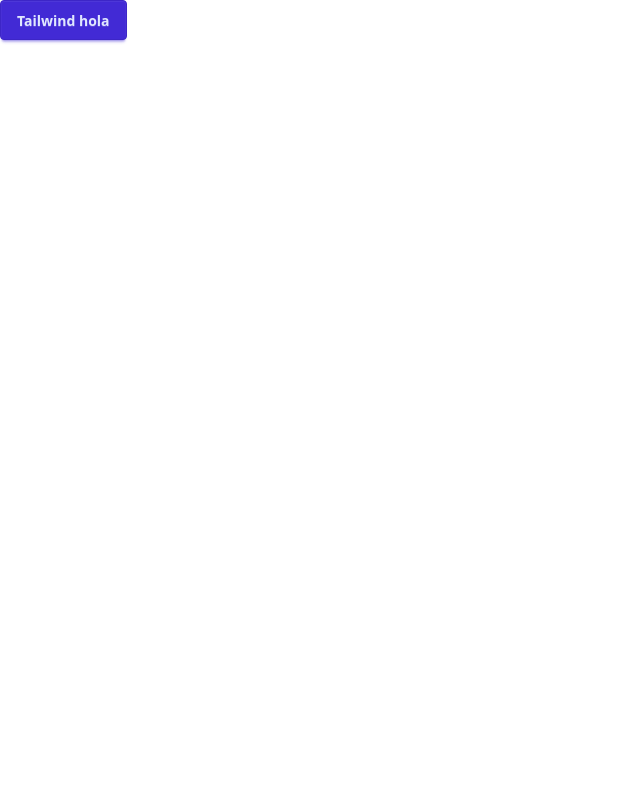
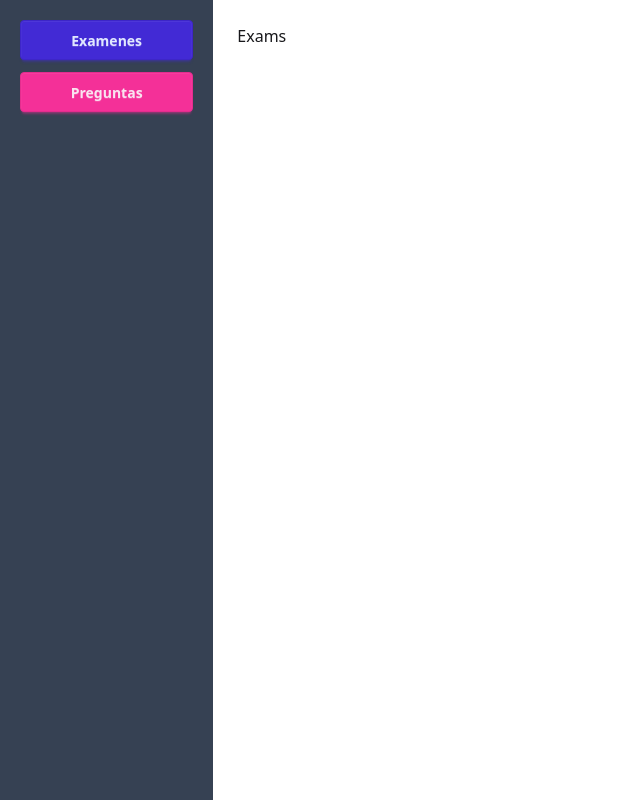
Before and after one commit to Bellic12/2025-1_IngeSoft1, a React (Vite) app in the folder Proyecto/pretty-exam/: page / in a window 1280 px wide. Shown: the whole page, without its empty margins (0-640 px from the left). Built offline with nearby package versions, Linux system fonts and the light colour scheme.

Commit message:
Enrutador

```diff
--- a/Proyecto/pretty-exam/electron/controllers/question.controller.js
+++ b/Proyecto/pretty-exam/electron/controllers/question.controller.js
@@ -4,10 +4,10 @@ const QuestionController = {
   getAll: async () => {
     return await Question.findAll()
   },
-   async data => {
+  create: async data => {
     return await Question.create(data)
   },
-  update: create:async (id, data) => {
+  update: async (id, data) => {
     return await Question.update(data, { where: { id_question: id } })
   },
   delete: async id => {
--- a/Proyecto/pretty-exam/package.json
+++ b/Proyecto/pretty-exam/package.json
@@ -19,8 +19,9 @@
     "pg-hstore": "^2.3.4",
     "react": "^18.2.0",
     "react-dom": "^18.2.0",
+    "react-router-dom": "^7.6.3",
     "sequelize": "^6.37.7",
-    "sqlite3": "^5.1.7",
+    "sqlite3": "5.1.6",
     "tailwindcss": "^4.1.10"
   },
   "devDependencies": {
--- a/Proyecto/pretty-exam/src/App.jsx
+++ b/Proyecto/pretty-exam/src/App.jsx
@@ -1,8 +1,18 @@
+import { HashRouter, Route, Routes } from 'react-router-dom'
+import Layout from './pages/layout'
+import Questions from './pages/questions'
+import Exams from './pages/exams'
+
 function App() {
   return (
-    <>
-      <button className="btn btn-primary">Tailwind hola</button>
-    </>
+    <HashRouter>
+      <Routes>
+        <Route path="/" element={<Layout />}>
+          <Route index element={<Exams />} />
+          <Route path="preguntas" element={<Questions />} />
+        </Route>
+      </Routes>
+    </HashRouter>
   )
 }
 
--- /dev/null
+++ b/Proyecto/pretty-exam/src/pages/exams.jsx
@@ -0,0 +1,5 @@
+const Exams = () => {
+  return <div>Exams</div>
+}
+
+export default Exams
--- /dev/null
+++ b/Proyecto/pretty-exam/src/pages/layout.jsx
@@ -0,0 +1,21 @@
+import { Link, Outlet } from 'react-router-dom'
+
+const Layout = () => {
+  return (
+    <div className="grid grid-cols-12">
+      <div className="col-span-2 flex flex-col h-screen gap-3 p-5 bg-gray-700">
+        <Link to="/">
+          <button className="btn btn-primary w-full">Examenes</button>
+        </Link>
+        <Link to="/preguntas">
+          <button className="btn btn-secondary w-full">Preguntas</button>
+        </Link>
+      </div>
+      <div className="col-span-10 p-6">
+        <Outlet />
+      </div>
+    </div>
+  )
+}
+
+export default Layout
--- /dev/null
+++ b/Proyecto/pretty-exam/src/pages/questions.jsx
@@ -0,0 +1,10 @@
+import { useEffect, useState } from 'react'
+
+const Questions = () => {
+  return (
+    <div className="container">
+    </div>
+  )
+}
+
+export default Questions
```
Also changed, not shown: 1 other file (tests, documents, lock files or other folders).
